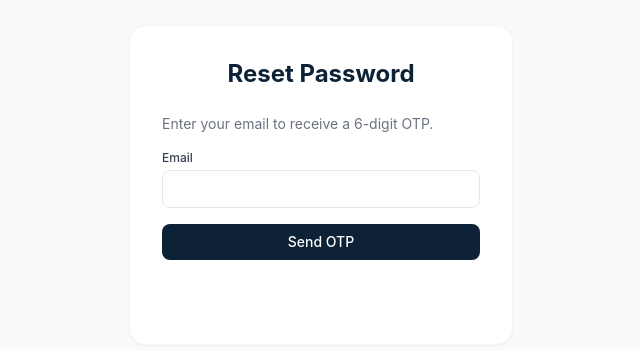
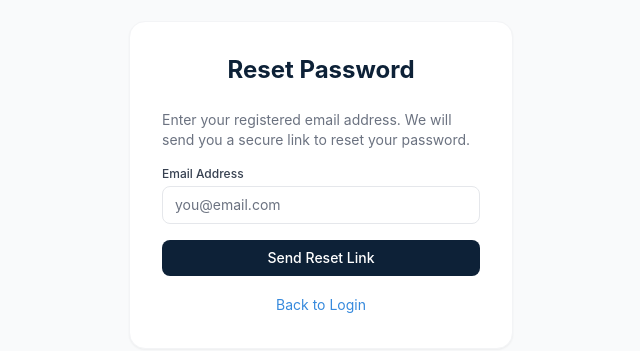
Before and after one commit to BALAJI-MALAIKKANNU/RYNIXSOFT-1ST-MONTH-PROJECT-digital-talend-monitoring-system, a React (Vite) app in the folder client/: page /forgot-password in a window 1280 px wide. Shown: the part 215-566 px from the top of the page, without its empty margins (319-959 px from the left). Built offline with nearby package versions, Linux system fonts and the light colour scheme; no server answers.

Commit message:
fix: replace mock OTP reset flow with real Firebase sendPasswordResetEmail

```diff
--- a/client/src/pages/ForgotPassword.jsx
+++ b/client/src/pages/ForgotPassword.jsx
@@ -1,29 +1,33 @@
 import React, { useState } from 'react';
-import { useNavigate } from 'react-router-dom';
+import { useNavigate, Link } from 'react-router-dom';
 import { motion, AnimatePresence } from 'framer-motion';
+import { sendPasswordResetEmail } from 'firebase/auth';
+import { auth } from '../lib/firebase';
+import { toast } from 'react-hot-toast';
 import Button from '../components/ui/Button';
 import Input from '../components/ui/Input';
 
 const ForgotPassword = () => {
-  const [step, setStep] = useState(1);
   const [email, setEmail] = useState('');
-  const [otp, setOtp] = useState('');
-  const [newPassword, setNewPassword] = useState('');
+  const [loading, setLoading] = useState(false);
+  const [emailSent, setEmailSent] = useState(false);
   const navigate = useNavigate();
 
-  const handleSendOtp = (e) => {
+  const handleSendResetLink = async (e) => {
     e.preventDefault();
-    if(email) setStep(2);
-  };
+    if (!email) return;
 
-  const handleVerifyOtp = (e) => {
-    e.preventDefault();
-    if(otp) setStep(3);
-  };
-
-  const handleResetPassword = (e) => {
-    e.preventDefault();
-    if(newPassword) navigate('/login');
+    setLoading(true);
+    try {
+      await sendPasswordResetEmail(auth, email);
+      setEmailSent(true);
+      toast.success('Reset link sent to your email!');
+    } catch (err) {
+      toast.error(err.message || 'Failed to send reset email.');
+      console.error(err);
+    } finally {
+      setLoading(false);
+    }
   };
 
   const slideX = {
@@ -38,28 +42,39 @@ const ForgotPassword = () => {
         <h2 className="text-2xl font-bold text-center text-brand mb-6">Reset Password</h2>
 
         <AnimatePresence mode="popLayout">
-          {step === 1 && (
-            <motion.form key="step1" {...slideX} onSubmit={handleSendOtp} className="space-y-4">
-              <p className="text-sm text-muted">Enter your email to receive a 6-digit OTP.</p>
-              <Input label="Email" type="email" required value={email} onChange={e => setEmail(e.target.value)} />
-              <Button type="submit" className="w-full">Send OTP</Button>
+          {!emailSent ? (
+            <motion.form key="step1" {...slideX} onSubmit={handleSendResetLink} className="space-y-4">
+              <p className="text-sm text-muted">Enter your registered email address. We will send you a secure link to reset your password.</p>
+              <Input
+                label="Email Address"
+                type="email"
+                required
+                value={email}
+                onChange={e => setEmail(e.target.value)}
+                placeholder="you@email.com"
+              />
+              <Button type="submit" className="w-full" isLoading={loading}>Send Reset Link</Button>
+
+              <div className="mt-4 text-center">
+                <Link to="/login" className="text-sm text-accent hover:underline">Back to Login</Link>
+              </div>
             </motion.form>
-          )}
-
-          {step === 2 && (
-            <motion.form key="step2" {...slideX} onSubmit={handleVerifyOtp} className="space-y-4">
-              <p className="text-sm text-muted">Enter the OTP sent to {email}.</p>
-              <Input label="OTP" required value={otp} onChange={e => setOtp(e.target.value)} maxLength={6} />
-              <Button type="submit" className="w-full">Verify OTP</Button>
-            </motion.form>
-          )}
-
-          {step === 3 && (
-            <motion.form key="step3" {...slideX} onSubmit={handleResetPassword} className="space-y-4">
-              <p className="text-sm text-muted">Enter your new password.</p>
-              <Input label="New Password" type="password" required value={newPassword} onChange={e => setNewPassword(e.target.value)} />
-              <Button type="submit" className="w-full">Reset Password</Button>
-            </motion.form>
+          ) : (
+            <motion.div key="step2" {...slideX} className="space-y-6 flex flex-col items-center justify-center h-full text-center mt-4">
+              <div className="w-16 h-16 bg-green-100 text-green-500 rounded-full flex items-center justify-center">
+                <svg className="w-8 h-8" fill="none" stroke="currentColor" viewBox="0 0 24 24">
+                  <path strokeLinecap="round" strokeLinejoin="round" strokeWidth="2" d="M5 13l4 4L19 7"></path>
+                </svg>
+              </div>
+              <div>
+                <h3 className="text-lg font-bold text-gray-800">Check Your Email</h3>
+                <p className="text-sm text-muted mt-2">
+                  We have sent a password reset link to <span className="font-medium text-gray-700">{email}</span>.
+                  Click the link in the email to set a new password.
+                </p>
+              </div>
+              <Button onClick={() => navigate('/login')} className="w-full mt-4">Return to Login</Button>
+            </motion.div>
           )}
         </AnimatePresence>
       </div>
```
